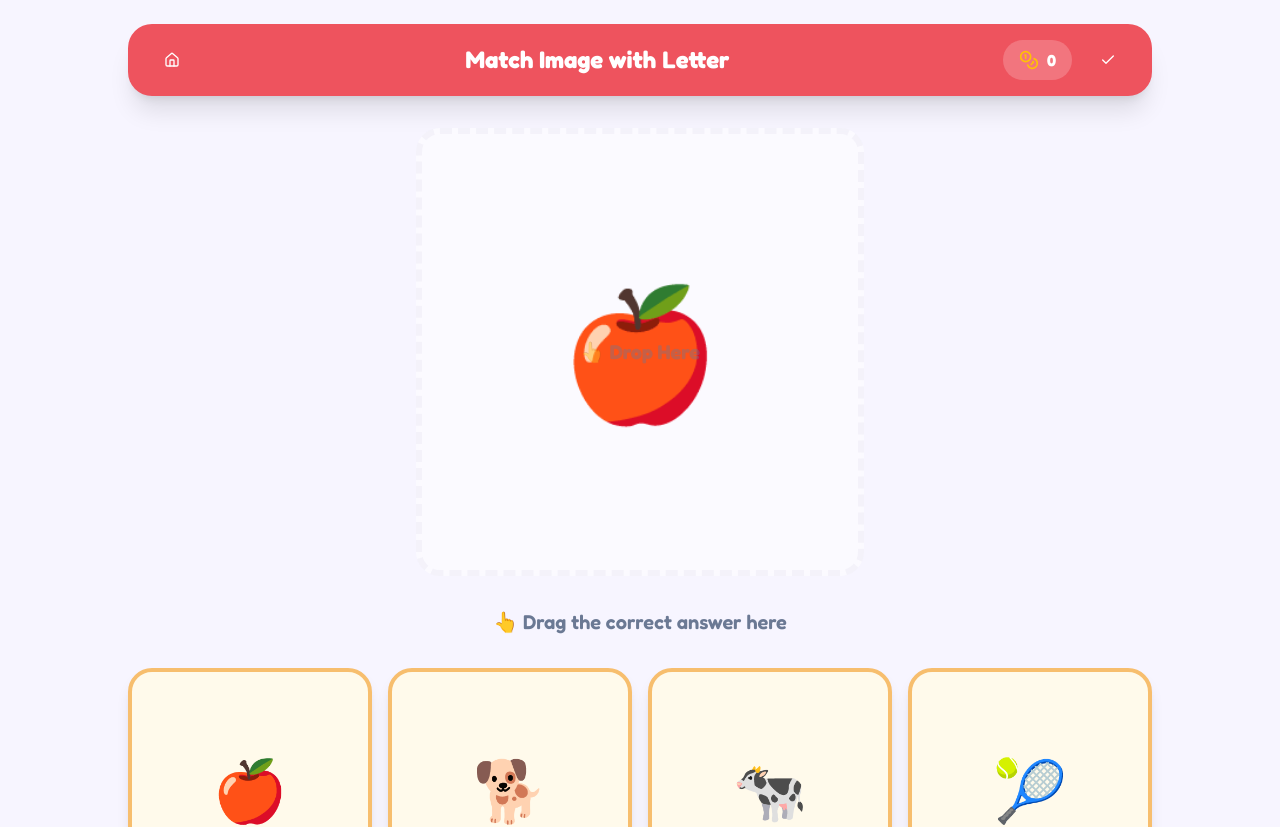
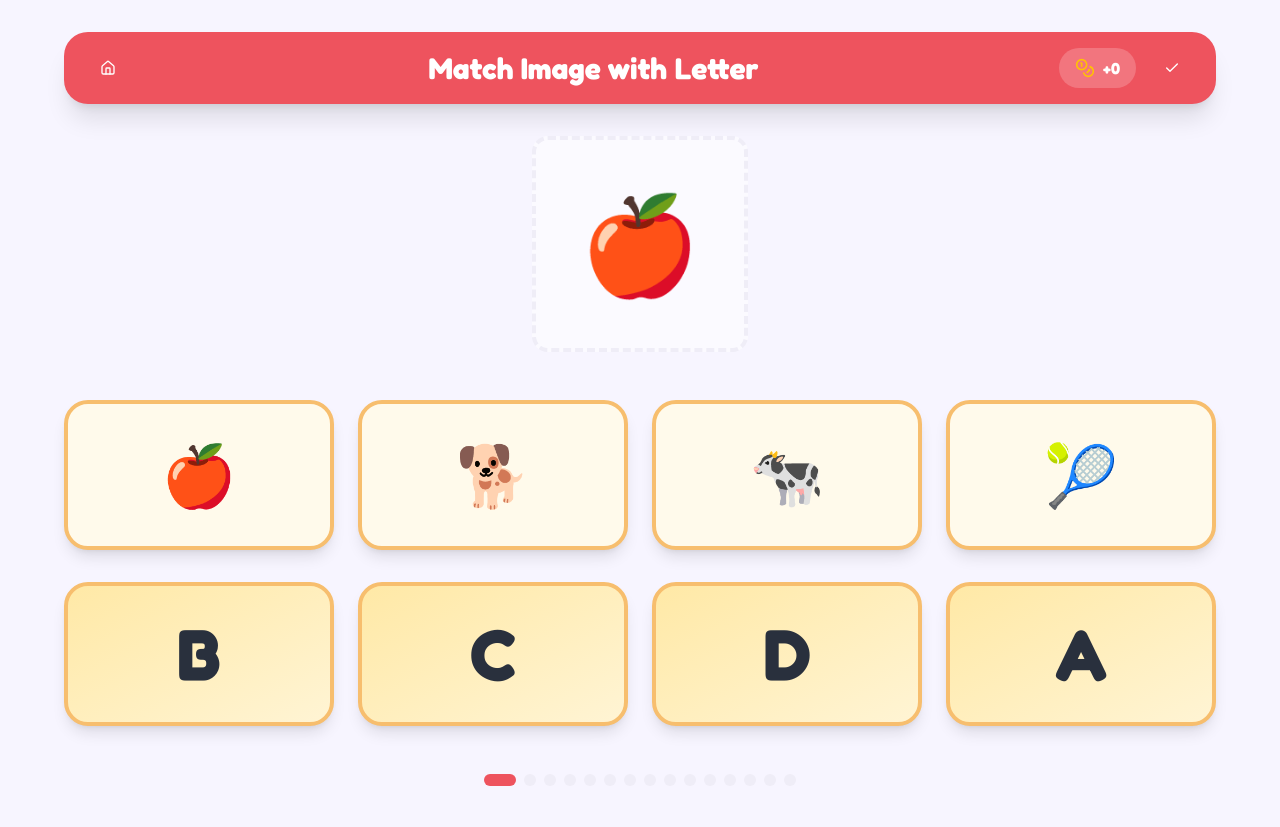
Before and after one commit to shivesh122/match-magic-learn, a React (Vite) app: page / in a window 1280 px wide. Shown: the top 827 px of the page. Built offline with nearby package versions, Linux system fonts and the light colour scheme; the HTML template or start-up script is replaced by a standard one.

Commit message:
Reverted to commit 6e30c71f262f48800f0686406e85a9bacd862097

```diff
--- a/src/components/DraggableItem.tsx
+++ b/src/components/DraggableItem.tsx
@@ -1,4 +1,4 @@
-import { ReactNode, useState } from "react";
+import { ReactNode } from "react";
 
 interface DraggableItemProps {
   id: string;
@@ -8,39 +8,17 @@ interface DraggableItemProps {
 }
 
 export const DraggableItem = ({ id, children, onDragStart, disabled }: DraggableItemProps) => {
-  const [isDragging, setIsDragging] = useState(false);
-
   const handleDragStart = (e: React.DragEvent) => {
-    if (disabled) return;
     e.dataTransfer.effectAllowed = "move";
     e.dataTransfer.setData("text/plain", id);
-    setIsDragging(true);
     onDragStart(id);
-  };
-
-  const handleDragEnd = () => {
-    setIsDragging(false);
-  };
-
-  const handleTouchStart = (e: React.TouchEvent<HTMLDivElement>) => {
-    if (disabled) return;
-    (e.currentTarget as HTMLDivElement).style.opacity = "0.5";
-  };
-
-  const handleTouchEnd = (e: React.TouchEvent<HTMLDivElement>) => {
-    (e.currentTarget as HTMLDivElement).style.opacity = "1";
   };
 
   return (
     <div
       draggable={!disabled}
       onDragStart={handleDragStart}
-      onDragEnd={handleDragEnd}
-      onTouchStart={handleTouchStart}
-      onTouchEnd={handleTouchEnd}
-      className={`draggable-item select-none ${
-        disabled ? "opacity-50 cursor-not-allowed" : ""
-      } ${isDragging ? "opacity-50 scale-95" : ""}`}
+      className={`draggable-item ${disabled ? "opacity-50 cursor-not-allowed" : ""}`}
     >
       {children}
     </div>
--- a/src/components/DropZone.tsx
+++ b/src/components/DropZone.tsx
@@ -40,7 +40,7 @@ export const DropZone = ({ targetId, children, onDrop, isCorrect, isEmpty }: Dro
       onDragOver={handleDragOver}
       onDragLeave={handleDragLeave}
       onDrop={handleDrop}
-      className={`drop-zone ${getDropZoneClass()} p-6 sm:p-8 w-full max-w-md mx-auto aspect-square flex items-center justify-center bg-card/50 backdrop-blur-sm`}
+      className={`drop-zone ${getDropZoneClass()} p-6 min-w-[200px] min-h-[200px] flex items-center justify-center bg-card/50`}
     >
       {children}
     </div>
--- a/src/components/MatchingGame.tsx
+++ b/src/components/MatchingGame.tsx
@@ -67,67 +67,50 @@ export const MatchingGame = () => {
   };
 
   return (
-    <div className="min-h-screen bg-[hsl(var(--game-bg))] p-3 sm:p-4 md:p-6 pb-safe">
+    <div className="min-h-screen bg-[hsl(var(--game-bg))] p-4 md:p-8">
       {showConfetti && <Confetti />}
 
       {/* Header */}
-      <div className="max-w-5xl mx-auto mb-6 sm:mb-8">
-        <div className="flex items-center justify-between bg-primary text-primary-foreground rounded-2xl sm:rounded-3xl px-3 sm:px-6 py-3 sm:py-4 shadow-xl">
-          <Button
-            variant="ghost"
-            size="icon"
-            className="text-primary-foreground hover:bg-primary-foreground/20 h-8 w-8 sm:h-10 sm:w-10"
-          >
-            <Home className="h-4 w-4 sm:h-6 sm:w-6" />
+      <div className="max-w-6xl mx-auto mb-8">
+        <div className="flex items-center justify-between bg-primary text-primary-foreground rounded-3xl px-6 py-4 shadow-xl">
+          <Button variant="ghost" size="icon" className="text-primary-foreground hover:bg-primary-foreground/20">
+            <Home className="h-6 w-6" />
           </Button>
 
-          <h1 className="text-sm sm:text-xl md:text-2xl font-bold text-center flex-1 mx-2 line-clamp-1">
+          <h1 className="text-2xl md:text-3xl font-bold">
             {currentGame.title}
           </h1>
 
-          <div className="flex items-center gap-2 sm:gap-4">
-            <div className="flex items-center gap-1 sm:gap-2 bg-primary-foreground/20 rounded-full px-2 sm:px-4 py-1 sm:py-2">
-              <Coins className="h-4 w-4 sm:h-5 sm:w-5 text-[hsl(var(--coin-gold))]" />
-              <span className="font-bold text-sm sm:text-base">{score}</span>
+          <div className="flex items-center gap-4">
+            <div className="flex items-center gap-2 bg-primary-foreground/20 rounded-full px-4 py-2">
+              <Coins className="h-5 w-5 text-[hsl(var(--coin-gold))]" />
+              <span className="font-bold">+{score}</span>
             </div>
-            <Button
-              variant="ghost"
-              size="icon"
-              className="text-primary-foreground hover:bg-primary-foreground/20 h-8 w-8 sm:h-10 sm:w-10 hidden sm:flex"
-            >
-              <Check className="h-4 w-4 sm:h-6 sm:w-6" />
+            <Button variant="ghost" size="icon" className="text-primary-foreground hover:bg-primary-foreground/20">
+              <Check className="h-6 w-6" />
             </Button>
           </div>
         </div>
       </div>
 
       {/* Game Area */}
-      <div className="max-w-5xl mx-auto space-y-8">
-        {/* Target Item - Large Drop Zone */}
-        <div className="flex justify-center">
+      <div className="max-w-6xl mx-auto">
+        {/* Target Item */}
+        <div className="flex justify-center mb-12">
           <DropZone
             targetId={currentGame.correctAnswer}
             onDrop={handleDrop}
             isCorrect={isCorrect}
             isEmpty={draggedItem !== currentGame.correctAnswer}
           >
-            <div className="w-full h-full flex items-center justify-center">
-              <div className="text-7xl sm:text-8xl md:text-9xl">
-                {currentGame.target}
-              </div>
+            <div className="w-32 h-32 md:w-40 md:h-40 flex items-center justify-center text-6xl md:text-8xl">
+              {currentGame.target}
             </div>
           </DropZone>
         </div>
 
-        {/* Instruction Text */}
-        <div className="text-center">
-          <p className="text-lg md:text-xl font-semibold text-muted-foreground">
-            👆 Drag the correct answer here
-          </p>
-        </div>
-
-        {/* Draggable Options - Images */}
-        <div className="grid grid-cols-2 sm:grid-cols-4 gap-3 sm:gap-4">
+        {/* Draggable Options Grid */}
+        <div className="grid grid-cols-2 md:grid-cols-4 gap-6 mb-8">
           {allOptions.map((option) => (
             <DraggableItem
               key={option.id}
@@ -135,15 +118,15 @@ export const MatchingGame = () => {
               onDragStart={handleDragStart}
               disabled={isCorrect === true}
             >
-              <div className="game-card p-4 sm:p-6 flex items-center justify-center aspect-square touch-none">
-                <div className="text-4xl sm:text-5xl md:text-6xl">{option.content}</div>
+              <div className="game-card p-8 flex items-center justify-center min-h-[150px]">
+                <div className="text-5xl md:text-6xl">{option.content}</div>
               </div>
             </DraggableItem>
           ))}
         </div>
 
-        {/* Letter/Number Options */}
-        <div className="grid grid-cols-2 sm:grid-cols-4 gap-3 sm:gap-4">
+        {/* Letter Options Grid */}
+        <div className="grid grid-cols-2 md:grid-cols-4 gap-6">
           {currentGame.letterOptions.map((option) => (
             <DraggableItem
               key={option.id}
@@ -151,8 +134,8 @@ export const MatchingGame = () => {
               onDragStart={handleDragStart}
               disabled={isCorrect === true}
             >
-              <div className="game-card p-4 sm:p-6 flex items-center justify-center aspect-square bg-gradient-to-br from-accent/30 to-accent/10 touch-none">
-                <div className="text-5xl sm:text-6xl md:text-7xl font-bold text-foreground">
+              <div className="game-card p-8 flex items-center justify-center min-h-[120px] bg-gradient-to-br from-accent/30 to-accent/10">
+                <div className="text-6xl md:text-7xl font-bold text-foreground">
                   {option.content}
                 </div>
               </div>
@@ -161,16 +144,16 @@ export const MatchingGame = () => {
         </div>
 
         {/* Progress Indicator */}
-        <div className="mt-8 flex justify-center gap-2 flex-wrap px-4">
+        <div className="mt-12 flex justify-center gap-2">
           {gameDataSet.map((_, index) => (
             <div
               key={index}
-              className={`h-2.5 sm:h-3 rounded-full transition-all duration-300 ${
+              className={`h-3 rounded-full transition-all duration-300 ${
                 index === currentIndex
-                  ? "w-6 sm:w-8 bg-primary"
+                  ? "w-8 bg-primary"
                   : index < currentIndex
-                  ? "w-2.5 sm:w-3 bg-success"
-                  : "w-2.5 sm:w-3 bg-muted"
+                  ? "w-3 bg-success"
+                  : "w-3 bg-muted"
               }`}
             />
           ))}
--- a/src/index.css
+++ b/src/index.css
@@ -125,59 +125,33 @@ All colors MUST be HSL.
 
 @layer utilities {
   .game-card {
-    @apply bg-[hsl(var(--game-card))] border-4 border-[hsl(var(--game-card-border))] rounded-2xl sm:rounded-3xl shadow-lg transition-all duration-200;
+    @apply bg-[hsl(var(--game-card))] border-4 border-[hsl(var(--game-card-border))] rounded-3xl shadow-lg;
   }
 
   .drop-zone {
-    @apply border-[6px] border-dashed border-muted/60 rounded-3xl transition-all duration-300 relative;
-  }
-
-  .drop-zone::before {
-    content: '👆 Drop Here';
-    @apply absolute inset-0 flex items-center justify-center text-muted-foreground/40 text-lg sm:text-xl font-bold pointer-events-none;
+    @apply border-4 border-dashed border-muted rounded-2xl transition-all duration-300;
   }
 
   .drop-zone-active {
-    @apply border-primary border-[8px] scale-[1.02] bg-primary/5;
-  }
-
-  .drop-zone-active::before {
-    content: '✨ Release!';
-    @apply text-primary;
+    @apply border-primary scale-105;
   }
 
   .drop-zone-correct {
-    @apply border-success border-[8px] bg-success/10 animate-bounce;
-  }
-
-  .drop-zone-correct::before {
-    content: '🎉 Perfect!';
-    @apply text-success;
+    @apply border-success bg-success/10 animate-bounce;
   }
 
   .drop-zone-incorrect {
-    @apply border-destructive border-[8px] bg-destructive/10 animate-shake;
-  }
-
-  .drop-zone-incorrect::before {
-    content: '😅 Try Again';
-    @apply text-destructive;
+    @apply border-destructive bg-destructive/10 animate-shake;
   }
 
   .draggable-item {
-    @apply cursor-grab active:cursor-grabbing transition-all duration-200 hover:scale-105 active:scale-95;
-  }
-
-  @supports (-webkit-touch-callout: none) {
-    .draggable-item {
-      @apply select-none;
-    }
+    @apply cursor-grab active:cursor-grabbing transition-transform hover:scale-105;
   }
 
   @keyframes shake {
-    0%, 100% { transform: translateX(0) rotate(0deg); }
-    25% { transform: translateX(-10px) rotate(-2deg); }
-    75% { transform: translateX(10px) rotate(2deg); }
+    0%, 100% { transform: translateX(0); }
+    25% { transform: translateX(-10px); }
+    75% { transform: translateX(10px); }
   }
 
   .animate-shake {
@@ -193,9 +167,4 @@ All colors MUST be HSL.
   .animate-bounce-in {
     animation: bounce-in 0.5s ease-out;
   }
-
-  /* Safe area for mobile devices */
-  .pb-safe {
-    padding-bottom: env(safe-area-inset-bottom);
-  }
 }
```
Also changed, not shown: 1 other file (tests, documents, lock files or other folders).
